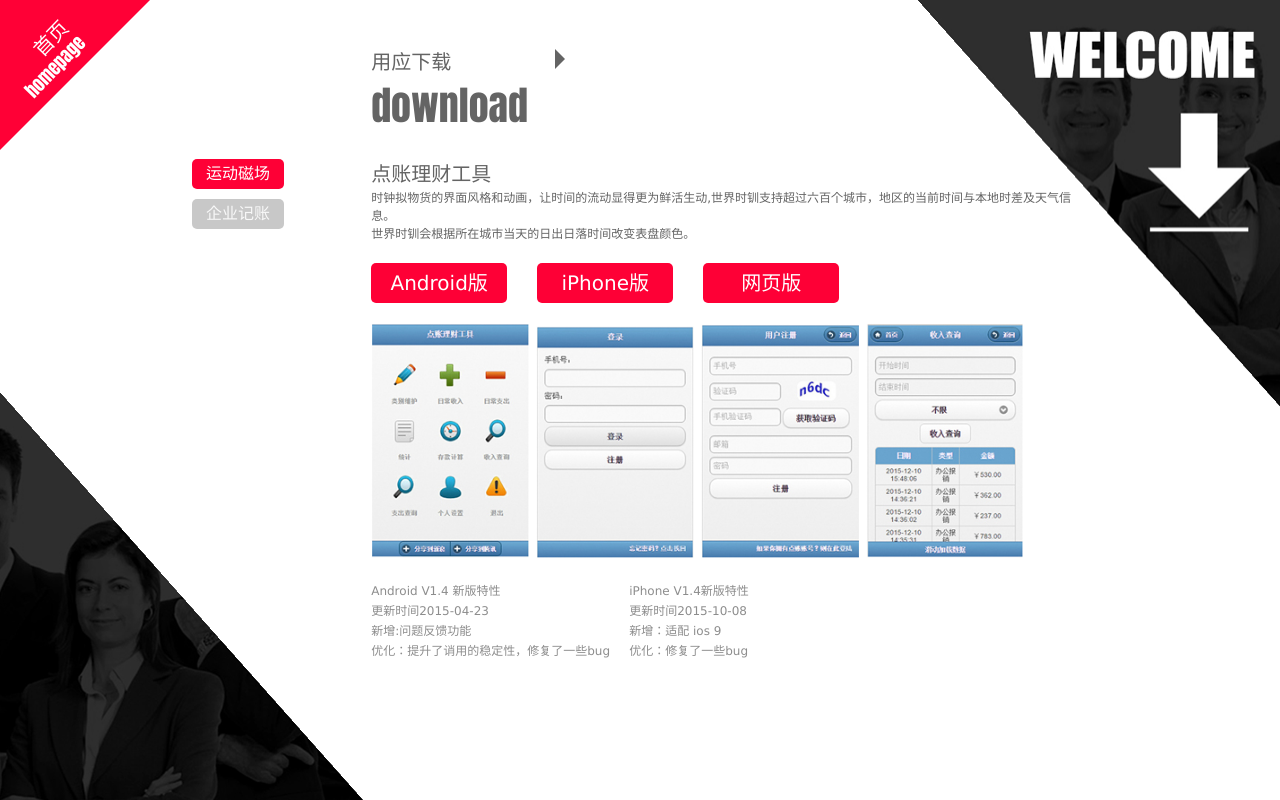
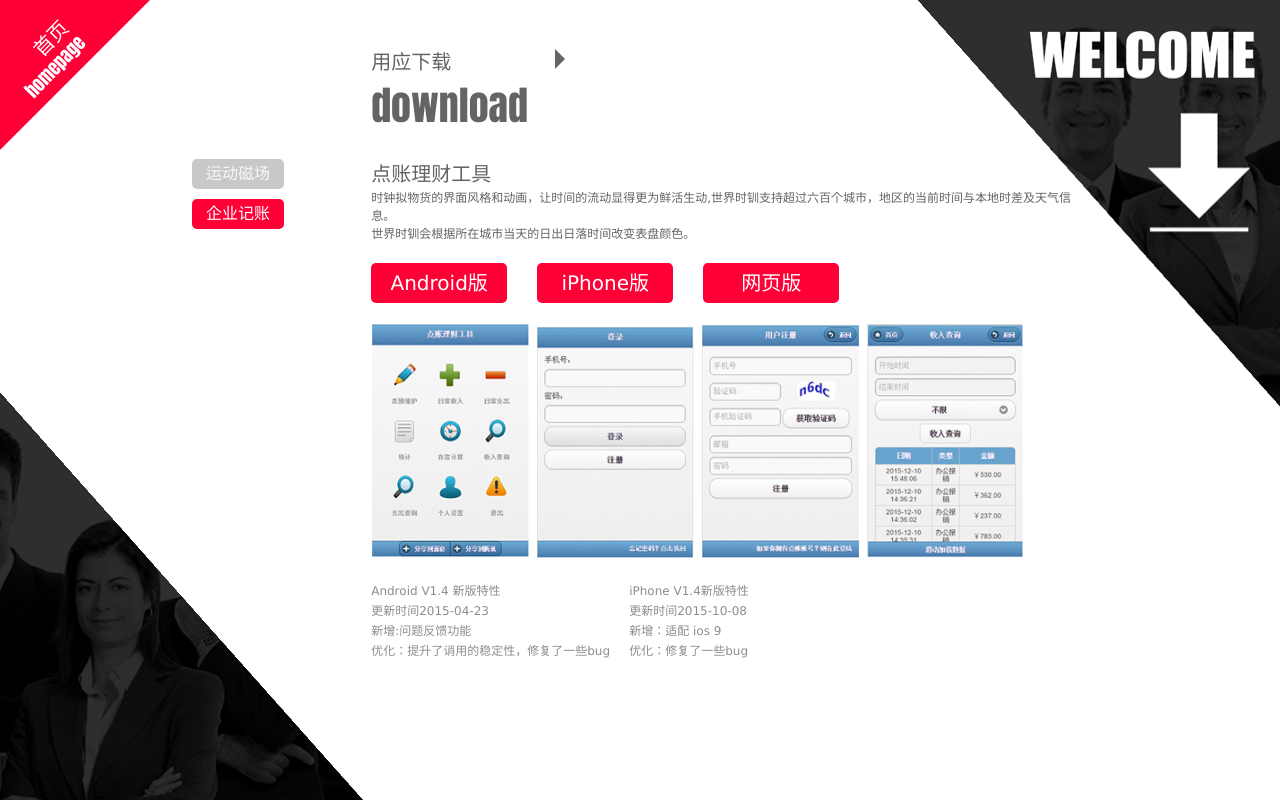
Before and after one commit to zhoutanxin/NewDemo, a plain HTML site: page 交互/download.html in a window 1280 px wide. Both pictures are taken after a click on the element "企业记账". Drawn offline with Linux system fonts and the light colour scheme; a web font is replaced by a local one.

Commit message:
修改下载文件

```diff
--- a/交互/download.html
+++ b/交互/download.html
@@ -35,14 +35,25 @@
 	  }).mouseout(function() {
 		$(this).removeClass("fdc2");
 	  });
-    $("#pa").click(function(){
+      $(function(){
+          $("#pa").bind("click",function(){
+              $("#cichang").removeClass("fdc2c");
+              $("#pa").removeClass("fdc2c");
+              $("#pa").addClass("fdc2c");
               $("#app1").hide();
               $("#app2").show();
+
           });
-    $("#cichang").click(function(){
+          $("#cichang").bind("click",function(){
+              $("#pa").removeClass("fdc2c");
+              $("#cichang").removeClass("fdc2c");
+              $("#cichang").addClass("fdc2c");
               $("#app2").hide();
               $("#app1").show();
+
           });
+      });
+
 </script>
                 <div id="app1">
                     <div class="contlaongwodcr">
```
Lines whose indentation alone changed are shown as unchanged.
